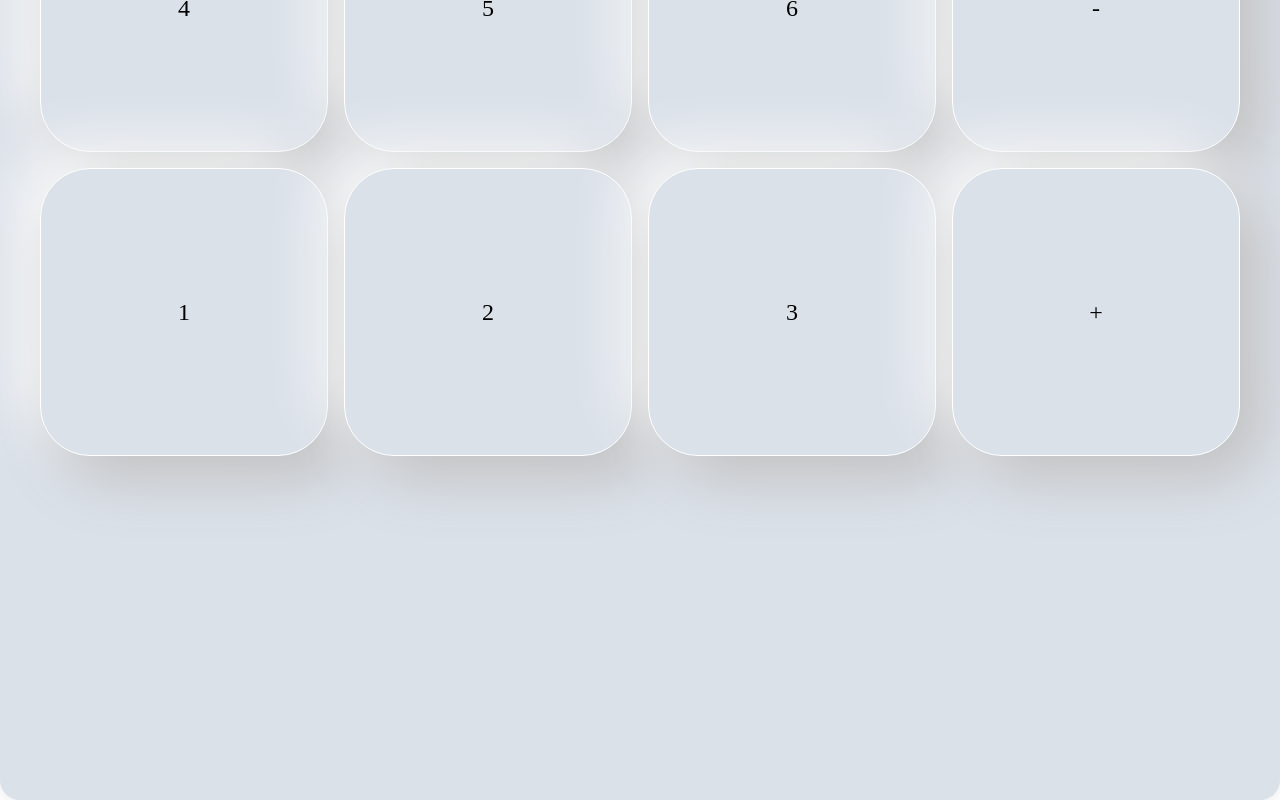
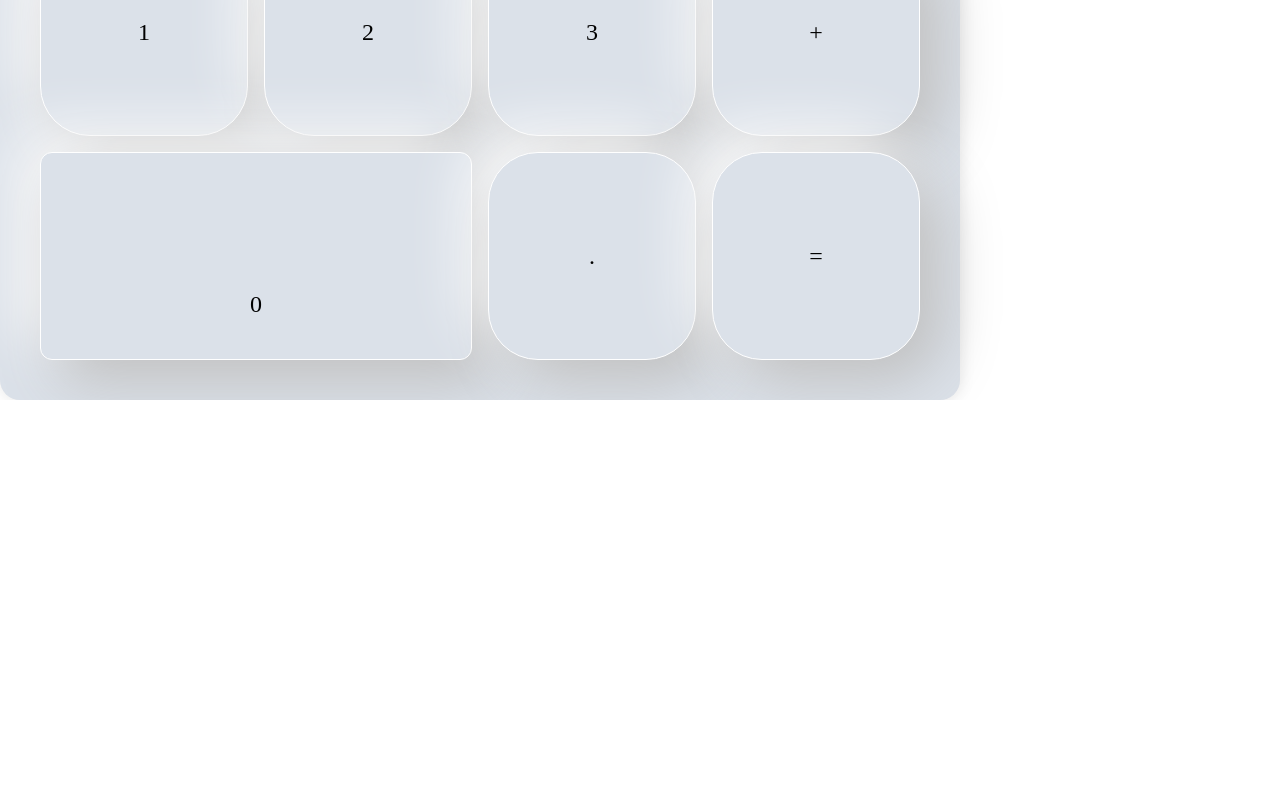
Before and after one commit to robbienohra/neumorphic-calculator, a Next.js app: page / in a window 1280 px wide. Shown: the part 993-1793 px from the top of the page. After the commit the page ends 1393 px from the top, so only its background shows below. Built offline with nearby package versions, Linux system fonts and the light colour scheme; a web font is replaced by a local one.

Commit message:
fixed bottom key rows

```diff
--- a/src/components/Keypad.tsx
+++ b/src/components/Keypad.tsx
@@ -35,9 +35,9 @@ export default function Keypad({
           <Key key={button.key} button={button} dispatch={dispatch} />
         ));
       })}
-      {/*<Zero key="0" dispatch={dispatch} />*/}
-      {/*<Key key="." button={{ key: '.', numeric: false }} dispatch={dispatch} />*/}
-      {/*<Key key="=" button={{ key: '=', numeric: false }} dispatch={dispatch} />*/}
+      <Zero key="0" dispatch={dispatch} />
+      <Key key="." button={{ key: '.', numeric: false }} dispatch={dispatch} />
+      <Key key="=" button={{ key: '=', numeric: false }} dispatch={dispatch} />
     </div>
   );
 }
--- a/src/styles/Calculator.module.scss
+++ b/src/styles/Calculator.module.scss
@@ -3,6 +3,7 @@
   border-radius: 20px;
   padding: 50px 40px 40px 40px;
   background-color: #DBE1E9;
+  max-width: 75vw;
 }
 
 .calculator > * + * {
--- a/src/styles/Key.module.scss
+++ b/src/styles/Key.module.scss
@@ -28,10 +28,11 @@
 
 .zero {
   @include key;
+  grid-area: unset;
   border-radius: 12px;
   grid-column: span 2;
 }
 
-.zero:hover {
+.zero:active {
   @include inset
 }
--- a/src/styles/globals.scss
+++ b/src/styles/globals.scss
@@ -16,7 +16,6 @@ body {
 
 main {
   @include typography;
-  display: grid;
 }
 input {
   all: unset;
```
Also changed, not shown: src/pages/grid.jsx (deleted, +0 -16 lines), src/styles/Grid.module.scss (deleted, +0 -11 lines).
